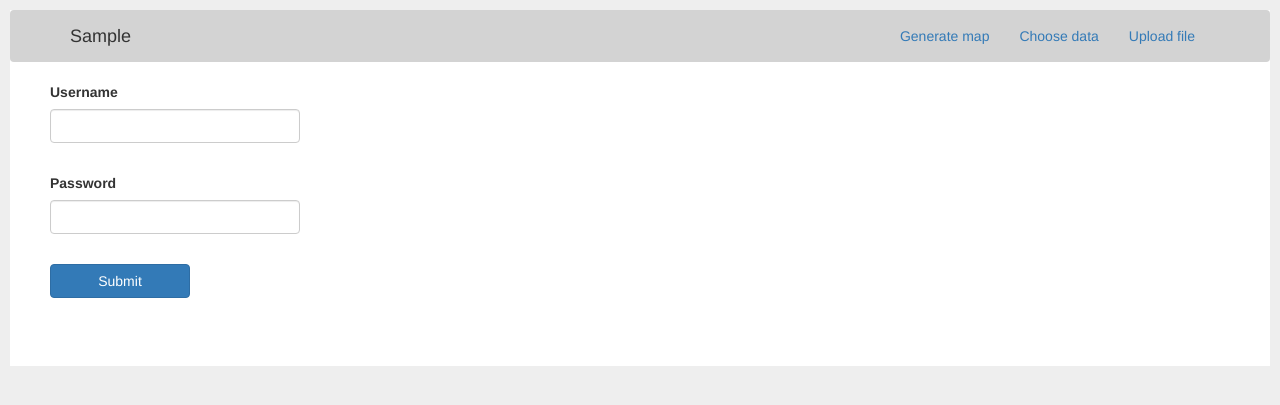
After one commit to Naatoo/emissions-visualization, a Flask app: template app/templates/login.html in a window 1280 px wide. The commit adds this page. Shown: the top 405 px of the page. Run offline with Flask 2, Linux system fonts and the light colour scheme; the template is opened without the code that fills it: most values are stand-ins (such as "Sample title", 1, 10 or a date in 2020); form fields are guessed from the names that the template uses; some libraries are stand-ins or nearby versions.

Commit message:
Add login templates

```diff
--- a/app/templates/base.html
+++ b/app/templates/base.html
@@ -1,5 +1,5 @@
 <!doctype html>
-<title>Environmental data visualization</title>
+<title>{% block title %}{% endblock %}</title>
 <link href="https://maxcdn.bootstrapcdn.com/bootstrap/3.3.7/css/bootstrap.min.css" rel="stylesheet">
 <link href="https://maxcdn.bootstrapcdn.com/font-awesome/4.7.0/css/font-awesome.min.css" rel="stylesheet">
 <script src="https://code.jquery.com/jquery-3.3.1.slim.min.js"
--- /dev/null
+++ b/app/templates/login.html
@@ -0,0 +1,34 @@
+{% import "bootstrap/utils.html" as utils %}
+{% import "bootstrap/wtf.html" as wtf %}
+{% extends "base.html" %}
+{% block title %}Login{% endblock %}
+{% block main %}
+<form method="POST" class="form" action="" role="form">
+    {{ form.csrf_token }}
+    <div class="form-row">
+        <div class="form-group col-md-3">
+            <div class="form-row">
+                <div class="form-group col-md-12">
+                    <div class="form-group">
+                        {{ form.username.label(for="username" )}}
+                        {{ form.username(class="form-control", id="username") }}
+                    </div>
+                </div>
+            </div>
+            <div class="form-row">
+                <div class="form-group col-md-12">
+                    <div class="form-group">
+                        {{ form.password.label(for="password" )}}
+                        {{ form.password(class="form-control", id="password") }}
+                    </div>
+                </div>
+            </div>
+            <div class="form-row">
+                <div class="form-group col-md-12">
+                    {{ form.submit(class="btn btn-primary") }}
+                </div>
+            </div>
+        </div>
+    </div>
+</form>
+{% endblock %}
```
Also changed, not shown: app/templates/register.html (added, +12 -0 lines).
